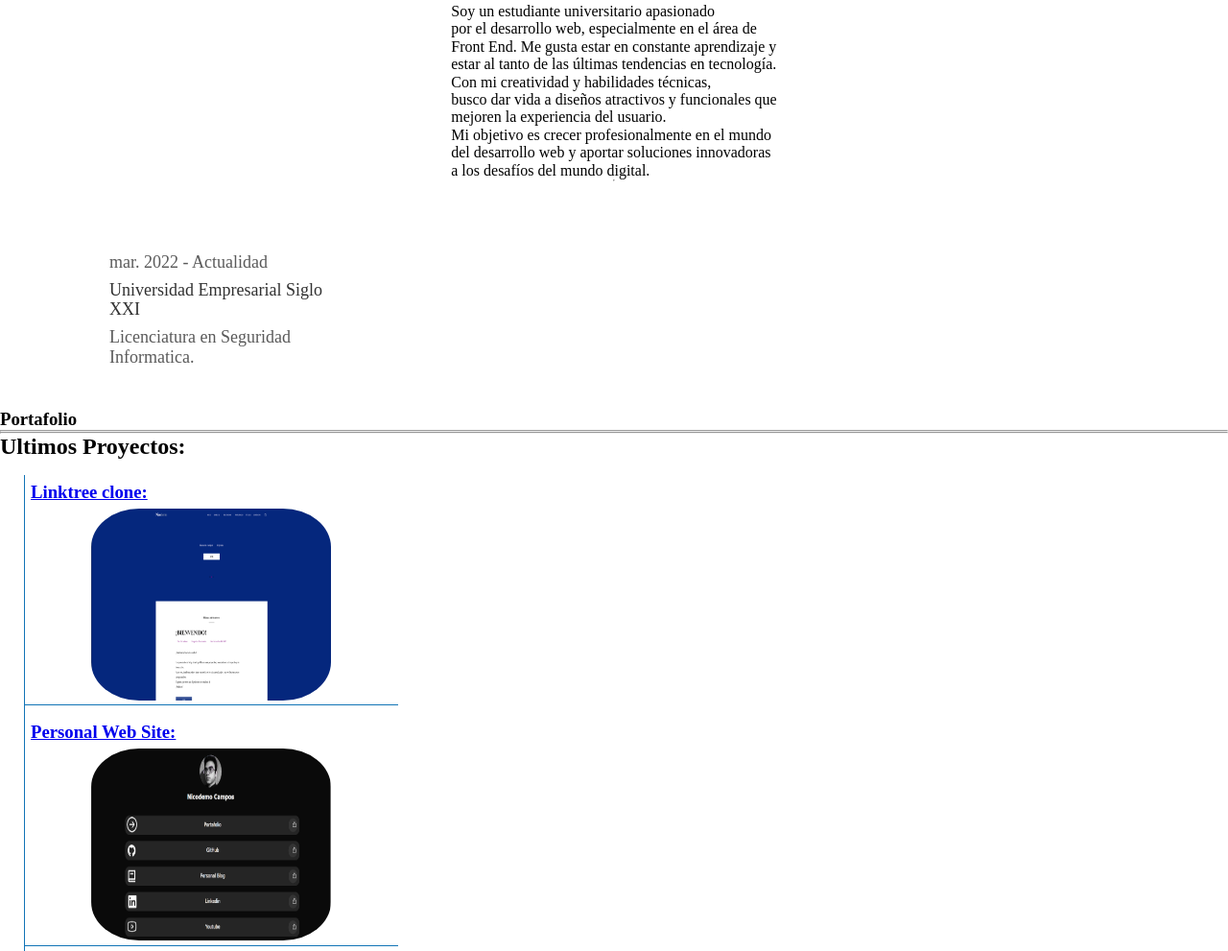
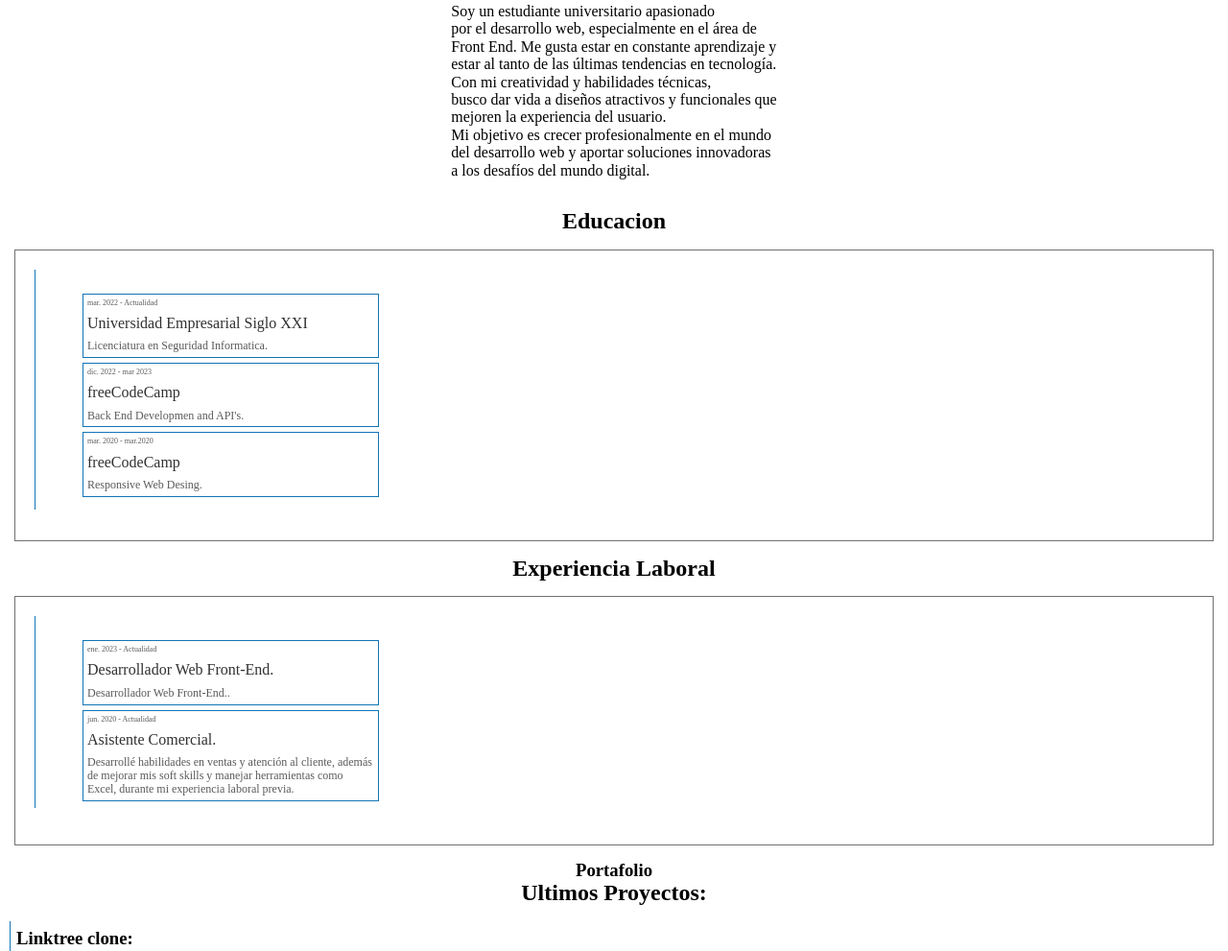
Before and after one commit to Nicodemo-Campos/Portfolio, a plain HTML site: page index.html in a window 1280 px wide. Shown: the part 257-1248 px from the top of the page at 96% size. Drawn offline with Linux system fonts and the light colour scheme.

Commit message:
Aesthetics

```diff
--- a/css/styles.css
+++ b/css/styles.css
@@ -8,6 +8,15 @@
 
 hr {
     background-color: #1274B6;
+}
+
+h2, h3 {
+    text-align: center;
+}
+
+a:link, a:visited, a:active {
+    text-decoration: none;
+    color: #000000;
 }
 
 /* Main */
@@ -42,11 +51,68 @@ main {
     text-align: left;
 }
 
+/* About me */
+
+.grid-container {
+    display: grid;
+    margin: 15px;
+    grid-template-columns: 10px 349px;
+    grid-gap: 20px;
+    padding: 20px;
+    border: solid #707070 1px;
+}
+
+.grid-item {
+    background-color: #fff;
+    padding: 20px;
+    grid-column: 2 / 2;
+}
+
+.text-container {
+    display: flex;
+    flex-direction: column;
+    justify-content: center;
+    border: solid #1274B6 1px;
+    margin: 5px 0;
+}
+
+.text-container p {
+    margin: 4px;
+}
+
+.grid-date-text {
+    font-size: 8px;
+    color: #5a5a5a;
+    text-align: left;
+}
+
+.grid-tittle-text {
+    font-size: 16px;
+    color: #313131;
+}
+
+.grid-sub-text {
+    font-size: 12px;
+    color: #5a5a5a;
+}
+
+.vertical-line-2 {
+    border: none;
+    border-left: 1px solid #1274B6;
+    height: 250px;
+}
+
+.vertical-line-3 {
+    border: none;
+    border-left: 1px solid #1274B6;
+    height: 200px;
+}
+
 /* Portafolio */
 
 .portfolio {
     display: grid;
-    margin: 15px;
+    margin: 15px 0;
     grid-template-columns: 10px 390px;
     grid-template-rows: auto;
     text-align: center;
@@ -92,85 +158,12 @@ main {
     grid-row: 1 / span 3;
 }
 
-/* About me */
-
-.aboutMe-div {
-    display: grid;
-    margin: 15px;
-    grid-gap: 15px;
-    grid-template-columns: 400px;
-    grid-row: auto;
-    text-align: center;
-    border: solid #d3d3d3 1px;
-}
-
-.aboutMe-div_education {
-
-    border: solid #d3d3d3 1px;
-}
-
-.education-item {
-    display: flex;
-    justify-content: flex-end;
-}
-
-.aboutMe-div_experience {
-    border: solid #d3d3d3 1px;
-}
-
-.experience-item {
-    display: flex;
-    justify-content: flex-end;
-}
-
-.grid-container {
-    display: grid;
-    grid-template-columns: 50px 300px;
-    grid-gap: 20px;
-    padding: 20px;
-}
-
-.grid-item {
-    background-color: #fff;
-    padding: 20px;
-    grid-column: 2 / 2;
-}
-
-.text-container {
-    display: flex;
-    flex-direction: column;
-    justify-content: center;
-    /* align-items: center; */
-}
-
-.text-container p {
-    margin: 4px;
-    font-size: 18px;
-    /* color: #333; */
-}
-
-.grid-date-text {
-    font-size: 8px;
-    color: #5a5a5a;
-    text-align: left;
-}
-
-.grid-tittle-text {
-    font-size: 16px;
-    color: #313131;
-}
-
-.grid-sub-text {
-    font-size: 12px;
-    color: #5a5a5a;
-}
-
 /* Form contact */
 
 form {
     /* display: flex; */
-    /* flex-wrap: wrap; */
-    /* justify-content: space-between; */
+    flex-wrap: wrap;
+    justify-content: space-between;
 }
 
 fieldset {
--- a/index.html
+++ b/index.html
@@ -17,40 +17,48 @@
         <img class="main-img" src="images/foto.jpg" alt="Nicodemo Campos" title="Nicodemo Campos">
         <h1 class="main-h1">¡Hola! Me llamo Nicodemo Campos...<br> Y soy un <strong class="h1-strong">Desarrollador Web Front-end.</strong></h1>
         <p class="main-p">Soy un estudiante universitario apasionado<br>por el desarrollo web, especialmente en el área de<br>Front End. Me gusta estar en constante aprendizaje y<br>estar al tanto de las últimas tendencias en tecnología.<br>Con mi creatividad y habilidades técnicas,<br>busco dar vida a diseños atractivos y funcionales que<br>mejoren la experiencia del usuario.<br>Mi objetivo es crecer profesionalmente en el mundo<br>del desarrollo web y aportar soluciones innovadoras<br>a los desafíos del mundo digital.</p>
-        <hr>
     </main>
     <!-- Sobre mi -->
-    <!-- <div class="aboutMe-div">
-        <h2>Educacion</h2>
-        <div class="aboutMe-div_education">
-            <div class="education-item">
-                <h3>mar. 2022 - Actualidad</h3>
-                <h2>Universidad Empresarial Siglo XXI</h2>
-                <h4>Licenciatura en Seguridad Informatica</h4>
-            </div>
-            <div class="education-item">a</div>
-            <div class="education-item">a</div>
-        </div>
-        <h2>Experiencia Laboral</h2>
-        <div class="aboutMe-div_experience">
-            <div class="experience-item">a</div>
-            <div class="experience-item">a</div>
-            <div class="experience-item">a</div>
-        </div>
-    </div> -->
+    <h2>Educacion</h2>
     <div class="grid-container">
+        <div class="vertical-line-2"></div>
         <div class="grid-item">
           <div class="text-container">
             <p class="grid-date-text">mar. 2022 - Actualidad</p>
             <p class="grid-tittle-text">Universidad Empresarial Siglo XXI</p>
             <p class="grid-sub-text">Licenciatura en Seguridad Informatica.</p>
           </div>
+          <div class="text-container">
+            <p class="grid-date-text">dic. 2022 - mar 2023</p>
+            <p class="grid-tittle-text">freeCodeCamp</p>
+            <p class="grid-sub-text">Back End Developmen and API's.</p>
+          </div>
+          <div class="text-container">
+            <p class="grid-date-text">mar. 2020 - mar.2020</p>
+            <p class="grid-tittle-text">freeCodeCamp</p>
+            <p class="grid-sub-text">Responsive Web Desing.</p>
+          </div>
+        </div>
+      </div>
+      <!-- Experiencia Laboral -->
+      <h2>Experiencia Laboral</h2>
+    <div class="grid-container">
+        <div class="vertical-line-3"></div>
+        <div class="grid-item">
+          <div class="text-container">
+            <p class="grid-date-text">ene. 2023 - Actualidad</p>
+            <p class="grid-tittle-text">Desarrollador Web Front-End.</p>
+            <p class="grid-sub-text">Desarrollador Web Front-End..</p>
+          </div>
+          <div class="text-container">
+            <p class="grid-date-text">jun. 2020 - Actualidad</p>
+            <p class="grid-tittle-text">Asistente Comercial.</p>
+            <p class="grid-sub-text">Desarrollé habilidades en ventas y atención al cliente, además de mejorar mis soft skills y manejar herramientas como Excel, durante mi experiencia laboral previa.</p>
+          </div>
         </div>
       </div>
     <!-- Portfolio -->
     <h3>Portafolio</h3>
-    <hr>
-    <hr>
     <h2>Ultimos Proyectos:</h2>
     <div class="portfolio">
         <div class="vertical-line"></div>
```
